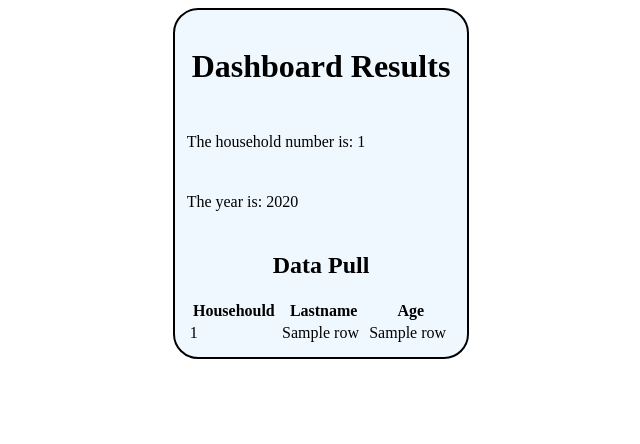
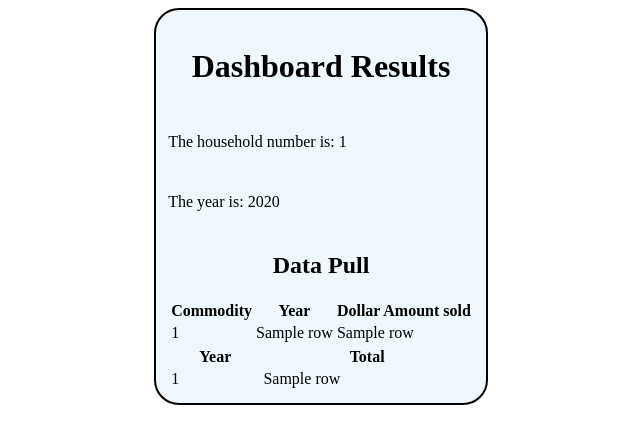
Before and after one commit to welagejl1684/cloudComputingFinalProject, a Flask app: template templates/dashboard_results.html in a window 1280 px wide. Shown: the top 444 px of the page, without its empty margins (319-959 px from the left). Run offline with Flask 2, Linux system fonts and the light colour scheme; the template is opened without the code that fills it: most values are stand-ins (such as "Sample title", 1, 10 or a date in 2020).

Commit message:
get data

```diff
--- a/app.py
+++ b/app.py
@@ -85,10 +85,18 @@ def displayDashboardResults():
 		hshd_num = request.form['hshd_num']
 		year = request.form['year']
 		data = querySel.getAlcSales()
+		dataAuto = querySel.getAutoSales()
+		data = data + dataAuto
+		for idx in data:
+			idx[2] = round(idx[2], 2)
+		dataTot = querySel.getTotalSales()
+		for idx in dataTot:
+			idx[2] = round(idx[2], 2)
 		request_data = {
 			'hshd_num': hshd_num,
 			'year': year,
-			'data': data
+			'data': data,
+			'dataTot': dataTot
 		}
 	return render_template("dashboard_results.html", **request_data)
 
--- a/database.py
+++ b/database.py
@@ -25,23 +25,23 @@ Group By tra.Year;'''
 
 class DB():
 	def getAlcSales(self):
-		vsl = self.cur.execute(ALCSALES)
+		val = self.cur.execute(ALCSALES)
 		rows = []
-		for idx in vsl:
+		for idx in val:
 			rows.append(idx)
 		return rows
 
 	def getAutoSales(self):
-		self.cur.execute(AUTOSALES)
+		val = self.cur.execute(AUTOSALES)
 		rows = []
-		for idx in cursor:
+		for idx in val:
 			rows.append(idx)
 		return rows
 
 	def getTotalSales(self):
-		self.cur.execute(TOTALSALES)
+		val = self.cur.execute(TOTALSALES)
 		rows = []
-		for idx in cursor:
+		for idx in val:
 			rows.append(idx)
 		return rows
 
--- a/templates/dashboard_results.html
+++ b/templates/dashboard_results.html
@@ -19,9 +19,9 @@
 			  <h2>Data Pull</h2>
 				<table style="width:100%">
 				  <tr>
-					<th>Househould</th>
-					<th>Lastname</th>
-					<th>Age</th>
+					<th>Commodity</th>
+					<th>Year</th>
+					<th>Dollar Amount sold</th>
 					<tbody>
 					 {% for row in data %}
 							<tr>
@@ -32,6 +32,20 @@
 						{% endfor %}
 					</tbody>
 				</table>
+				<table style="width:100%">
+				  <tr>
+					<th>Year</th>
+					<th>Total</th>
+					<tbody>
+					 {% for row in dataTot %}
+							<tr>
+								<td>{{row[0]}}</td>
+								<td>{{row[1]}}</td>
+							</tr>
+						{% endfor %}
+					</tbody>
+				</table>
+
             </div>
         </div>
     </body>
```
